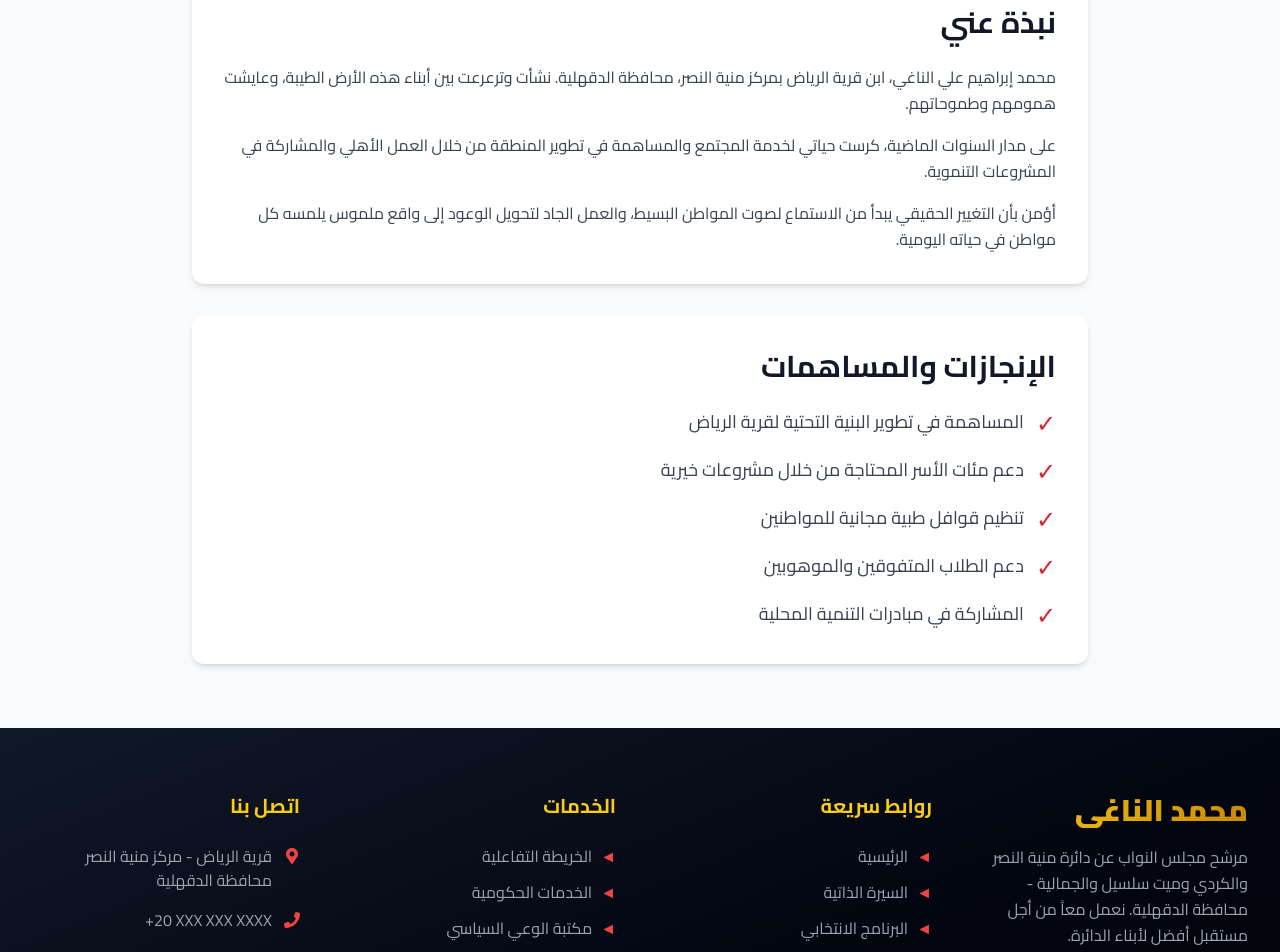
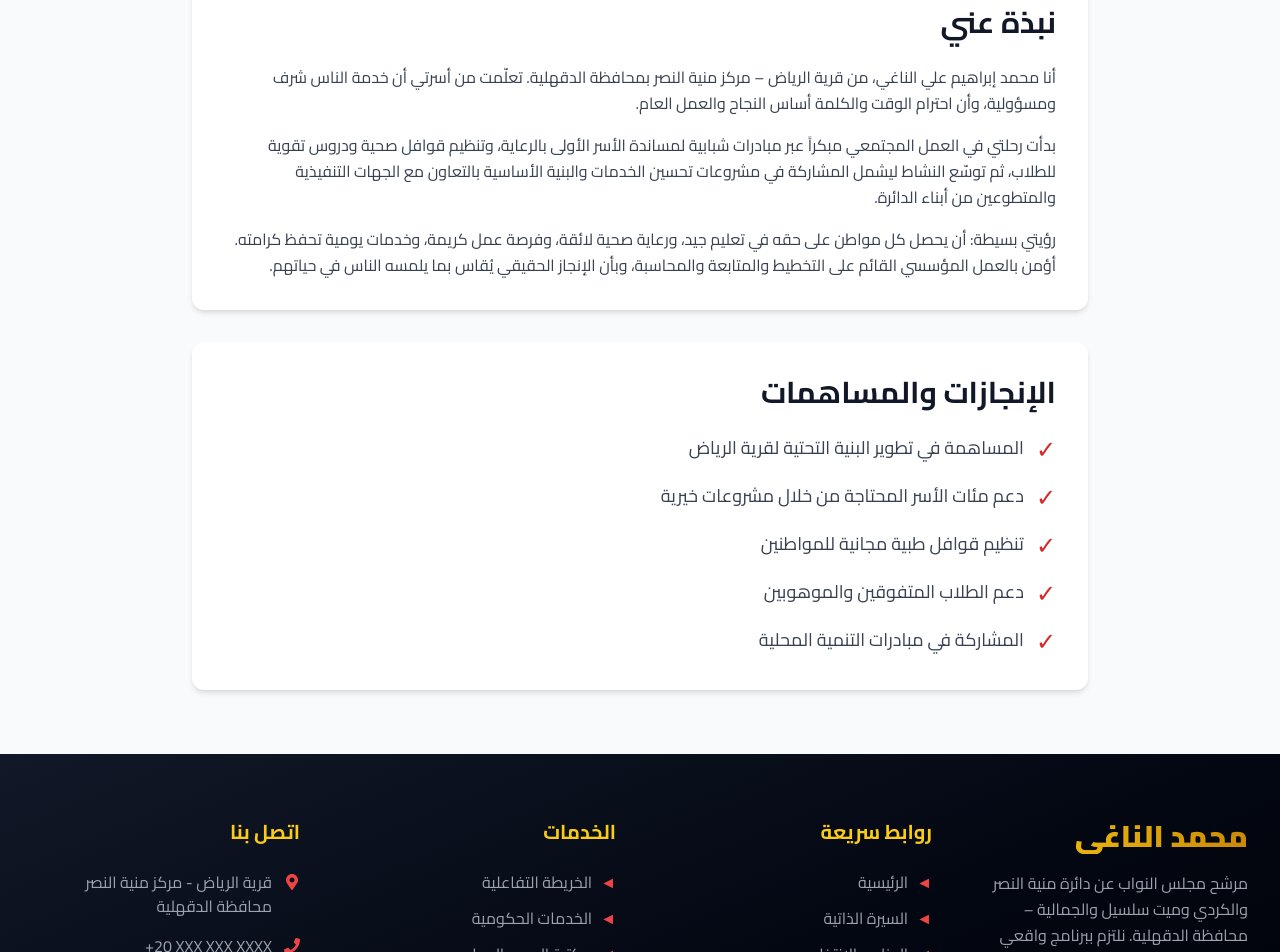
Before and after one commit to versona-tech/elNaghi, a Next.js app in the folder frontend/: page /biography in a window 1280 px wide. Shown: the part 1060-2012 px from the top of the page. Built offline with nearby package versions, Linux system fonts and the light colour scheme.

Commit message:
feat(content): Arabic copywriting pass across all public pages; refined footer tone and accessibility; program page adds Vision & Priorities section

```diff
--- a/frontend/src/components/Footer.js
+++ b/frontend/src/components/Footer.js
@@ -47,8 +47,8 @@ const Footer = () => {
               محمد الناغي
             </h3>
             <p className="text-gray-400 mb-6 leading-relaxed">
-              مرشح مجلس النواب عن دائرة منية النصر والكردي وميت سلسيل والجمالية - محافظة الدقهلية.
-              نعمل معاً من أجل مستقبل أفضل لأبناء الدائرة.
+              مرشح مجلس النواب عن دائرة منية النصر والكردي وميت سلسيل والجمالية – محافظة الدقهلية.
+              نلتزم ببرنامج واقعي يقيس الأثر على حياة الناس، وبالشفافية والمساءلة والعمل الميداني مع أبناء الدائرة.
             </p>
             <div className="flex gap-3">
               {socialLinks.map((social, index) => (
@@ -57,6 +57,7 @@ const Footer = () => {
                   href={social.href}
                   whileHover={{ scale: 1.2, rotate: 5 }}
                   whileTap={{ scale: 0.9 }}
+                  aria-label={`رابط ${social.icon.name}`}
                   className={`bg-gradient-to-r ${social.color} p-3 rounded-xl shadow-lg hover:shadow-xl transition-all duration-300`}
                 >
                   <social.icon size={20} />
@@ -150,7 +151,7 @@ const Footer = () => {
             جميع الحقوق محفوظة © {currentYear} - <span className="font-bold text-gold-400">محمد الناغي</span>
           </p>
           <p className="text-sm text-gray-500">
-            تم التطوير بواسطة <span className="text-primary-400 font-semibold">فريق التطوير</span>
+            تم التطوير بواسطة <span className="text-primary-400 font-semibold">الفريق الرقمي للحملة</span>
           </p>
         </motion.div>
       </div>
--- a/frontend/src/pages/biography.js
+++ b/frontend/src/pages/biography.js
@@ -67,16 +67,18 @@ const BiographyPage = () => {
               <h2 className="text-3xl font-bold text-gray-900 mb-6">نبذة عني</h2>
               <div className="prose prose-lg text-gray-700 leading-relaxed space-y-4">
                 <p>
-                  محمد إبراهيم علي الناغي، ابن قرية الرياض بمركز منية النصر، محافظة الدقهلية.
-                  نشأت وترعرعت بين أبناء هذه الأرض الطيبة، وعايشت همومهم وطموحاتهم.
+                  أنا محمد إبراهيم علي الناغي، من قرية الرياض – مركز منية النصر بمحافظة الدقهلية. تعلّمت من أسرتي أن
+                  خدمة الناس شرف ومسؤولية، وأن احترام الوقت والكلمة أساس النجاح والعمل العام.
                 </p>
                 <p>
-                  على مدار السنوات الماضية، كرست حياتي لخدمة المجتمع والمساهمة في تطوير
-                  المنطقة من خلال العمل الأهلي والمشاركة في المشروعات التنموية.
+                  بدأت رحلتي في العمل المجتمعي مبكراً عبر مبادرات شبابية لمساندة الأسر الأولى بالرعاية، وتنظيم قوافل
+                  صحية ودروس تقوية للطلاب، ثم توسّع النشاط ليشمل المشاركة في مشروعات تحسين الخدمات والبنية الأساسية
+                  بالتعاون مع الجهات التنفيذية والمتطوعين من أبناء الدائرة.
                 </p>
                 <p>
-                  أؤمن بأن التغيير الحقيقي يبدأ من الاستماع لصوت المواطن البسيط، والعمل
-                  الجاد لتحويل الوعود إلى واقع ملموس يلمسه كل مواطن في حياته اليومية.
+                  رؤيتي بسيطة: أن يحصل كل مواطن على حقه في تعليم جيد، ورعاية صحية لائقة، وفرصة عمل كريمة، وخدمات
+                  يومية تحفظ كرامته. أؤمن بالعمل المؤسسي القائم على التخطيط والمتابعة والمحاسبة، وبأن الإنجاز الحقيقي
+                  يُقاس بما يلمسه الناس في حياتهم.
                 </p>
               </div>
             </div>
--- a/frontend/src/pages/contact.js
+++ b/frontend/src/pages/contact.js
@@ -38,7 +38,7 @@ const ContactPage = () => {
       <section className="bg-gradient-to-r from-primary-700 to-primary-900 text-white py-16">
         <div className="container-custom">
           <h1 className="text-4xl md:text-5xl font-bold mb-4">اسأل المرشح</h1>
-          <p className="text-xl text-primary-100">نحن هنا للاستماع إليك والعمل على حل مشاكلك</p>
+          <p className="text-xl text-primary-100">صوتك مهم — نقرأ كل رسالة ونتابع كل طلب باهتمام</p>
         </div>
       </section>
 
--- a/frontend/src/pages/events.js
+++ b/frontend/src/pages/events.js
@@ -39,7 +39,7 @@ const EventsPage = () => {
       <section className="bg-gradient-to-r from-primary-700 to-primary-900 text-white py-16">
         <div className="container-custom">
           <h1 className="text-4xl md:text-5xl font-bold mb-4">الفعاليات</h1>
-          <p className="text-xl text-primary-100">شارك في اللقاءات والأنشطة القادمة</p>
+          <p className="text-xl text-primary-100">مواعيد اللقاءات الجماهيرية والجولات الميدانية وندوات الحوار</p>
         </div>
       </section>
 
@@ -141,7 +141,7 @@ const EventsPage = () => {
           ) : (
             <div className="text-center py-20">
               <p className="text-gray-500 text-lg">
-                {showUpcoming ? 'لا توجد فعاليات قادمة حالياً' : 'لا توجد فعاليات سابقة'}
+                {showUpcoming ? 'لا توجد فعاليات قادمة حالياً — سننشر المواعيد الجديدة قريباً' : 'لا توجد فعاليات سابقة'}
               </p>
             </div>
           )}
--- a/frontend/src/pages/index.js
+++ b/frontend/src/pages/index.js
@@ -107,7 +107,7 @@ export default function Home() {
               className="text-3xl md:text-4xl mb-4 font-bold text-gold-200"
               style={{ fontFamily: 'Tajawal, sans-serif' }}
             >
-              مرشح مجلس النواب - دائرة منية النصر والكردي وميت سلسيل والجمالية
+              مرشح مجلس النواب عن دائرة منية النصر والكردي وميت سلسيل والجمالية
             </motion.p>
             <motion.p
               initial={{ opacity: 0 }}
@@ -115,7 +115,7 @@ export default function Home() {
               transition={{ delay: 0.6, duration: 0.8 }}
               className="text-xl md:text-2xl mb-10 text-primary-100"
             >
-              دائرة منية النصر والكردي وميت سلسيل والجمالية - محافظة الدقهلية
+              برنامج واقعي • أولويات واضحة • التزام بالمحاسبة — معاً لنخدم أهلنا في الدائرة الكريمة بمحافظة الدقهلية
             </motion.p>
             <motion.div
               initial={{ opacity: 0, y: 20 }}
@@ -149,9 +149,10 @@ export default function Home() {
                 من أنا؟
               </h2>
               <p className="text-gray-700 text-lg leading-relaxed mb-6">
-                محمد الناغي، ابن قرية الرياض بمركز منية النصر، أسعى لخدمة أبناء
-                الدائرة وتحقيق تنمية حقيقية شاملة تلمسها كل أسرة. أؤمن بأن التغيير يبدأ من
-                الاستماع لهموم المواطنين والعمل الجاد لحل مشاكلهم.
+                أنا محمد الناغي، ابن قرية الرياض بمركز منية النصر. تربيت على خدمة الناس واحترام الكلمة
+                والوفاء بالوعد. أضع مصلحة أهلي في مقدمة الأولويات، وأسعى لبرنامج عملي يبدأ من احتياجات
+                المواطن اليومية: تعليم جيد، رعاية صحية لائقة، فرص عمل كريمة، وبنية تحتية تخدم الجميع.
+                منهجي بسيط: استماع دقيق، حلول قابلة للتنفيذ، ومتابعة مستمرة حتى نرى الأثر على الأرض.
               </p>
               <Link href="/biography" className="inline-flex items-center gap-3 px-6 py-3 bg-gradient-to-r from-primary-600 to-primary-700 text-white font-bold rounded-lg hover:from-primary-700 hover:to-primary-800 transition-all duration-300 group shadow-lg hover:shadow-xl">
                 اقرأ المزيد عن السيرة الذاتية
@@ -258,7 +259,7 @@ export default function Home() {
               <h2 className="text-4xl md:text-5xl font-black bg-gradient-to-r from-primary-700 to-primary-900 bg-clip-text text-transparent" style={{ fontFamily: 'Cairo, sans-serif' }}>
                 أحدث الأخبار
               </h2>
-              <p className="text-xl text-gray-600 mt-2">تابع آخر الأنشطة والفعاليات</p>
+              <p className="text-xl text-gray-600 mt-2">تابع المستجدات لحظة بلحظة وكن جزءاً من الحدث</p>
             </div>
             <Link href="/news" className="hidden md:inline-flex items-center gap-3 px-6 py-3 bg-gradient-to-r from-accent-600 to-accent-700 text-white font-bold rounded-lg hover:from-accent-700 hover:to-accent-800 transition-all duration-300 shadow-lg hover:shadow-xl">
               جميع الأخبار
@@ -296,7 +297,7 @@ export default function Home() {
               </motion.div>
             )) : (
               <div className="col-span-3 text-center text-gray-500 py-12">
-                لا توجد أخبار حالياً
+                لا توجد أخبار حالياً — عد إلينا قريباً لمتابعة آخر المستجدات.
               </div>
             )}
           </div>
@@ -315,7 +316,7 @@ export default function Home() {
           <div className="flex justify-between items-center mb-12">
             <div>
               <h2 className="section-title">الفعاليات القادمة</h2>
-              <p className="section-subtitle">شارك في اللقاءات والأنشطة</p>
+              <p className="section-subtitle">شاركنا لقاءات مباشرة ونقاشات مفتوحة مع أبناء الدائرة</p>
             </div>
             <Link href="/events" className="btn-secondary hidden md:flex items-center gap-2">
               جميع الفعاليات
@@ -350,7 +351,7 @@ export default function Home() {
               </div>
             )) : (
               <div className="col-span-3 text-center text-gray-500 py-8">
-                لا توجد فعاليات قادمة حالياً
+                لا توجد فعاليات قادمة حالياً — سنعلن عن المواعيد الجديدة قريباً.
               </div>
             )}
           </div>
--- a/frontend/src/pages/map.js
+++ b/frontend/src/pages/map.js
@@ -60,7 +60,7 @@ const MapPage = () => {
         <div className="container-custom">
           <h1 className="text-4xl md:text-5xl font-bold mb-4">الخريطة التفاعلية</h1>
           <p className="text-xl text-primary-100">
-            استكشف قرى ومناطق دائرة منية النصر والكردي وميت سلسيل والجمالية
+            صورة واضحة لمراكز وقرى الدائرة مع لمحات سريعة عن السكان والأنشطة.
           </p>
         </div>
       </section>
@@ -109,7 +109,7 @@ const MapPage = () => {
                 <div className="space-y-3">
                   <div className="flex items-center gap-3">
                     <div className="w-6 h-6 bg-red-500 rounded-full"></div>
-                    <span className="text-sm text-gray-700">المقر الرئيسي</span>
+                    <span className="text-sm text-gray-700">المقر الرئيسي للحملة</span>
                   </div>
                   <div className="flex items-center gap-3">
                     <div className="w-6 h-6 bg-blue-500 rounded-full"></div>
--- a/frontend/src/pages/news/index.js
+++ b/frontend/src/pages/news/index.js
@@ -44,7 +44,7 @@ const NewsPage = () => {
       <section className="bg-gradient-to-r from-primary-700 to-primary-900 text-white py-16">
         <div className="container-custom">
           <h1 className="text-4xl md:text-5xl font-bold mb-4">الأخبار والأنشطة</h1>
-          <p className="text-xl text-primary-100">تابع آخر الأخبار والفعاليات والإنجازات</p>
+          <p className="text-xl text-primary-100">تغطيات موثّقة لأنشطة الحملة وإنجازاتها وآراء المواطنين</p>
         </div>
       </section>
 
@@ -148,7 +148,7 @@ const NewsPage = () => {
             </>
           ) : (
             <div className="text-center py-20">
-              <p className="text-gray-500 text-lg">لا توجد أخبار حالياً</p>
+              <p className="text-gray-500 text-lg">لا توجد أخبار حالياً — ترقّبوا جديد الحملة قريباً.</p>
             </div>
           )}
         </div>
--- a/frontend/src/pages/services.js
+++ b/frontend/src/pages/services.js
@@ -98,7 +98,7 @@ const ServicesPage = () => {
         <div className="container-custom">
           <h1 className="text-4xl md:text-5xl font-bold mb-4">الخدمات الحكومية</h1>
           <p className="text-xl text-primary-100">
-            روابط مباشرة للخدمات الحكومية لتسهيل إنجاز معاملاتك
+            دليل سريع وروابط موثوقة لإنجاز معاملاتك بأقل وقت ومجهود — هدفنا تسهيل وصولك للخدمة.
           </p>
         </div>
       </section>
@@ -141,7 +141,7 @@ const ServicesPage = () => {
           <div className="mt-12 card p-8 bg-gradient-to-br from-primary-600 to-primary-800 text-white text-center">
             <h2 className="text-3xl font-bold mb-4">تحتاج مساعدة؟</h2>
             <p className="text-xl text-primary-100 mb-6">
-              إذا واجهت أي صعوبة في إنجاز معاملاتك الحكومية، لا تتردد في التواصل معنا
+              فريق الدعم بحملة محمد الناغي جاهز لمساعدتك خطوة بخطوة حتى تُنجز طلبك بنجاح.
             </p>
             <Link href="/contact" className="btn-primary bg-white text-primary-700 hover:bg-gray-100">
               تواصل معنا الآن
```
Also changed, not shown: frontend/src/pages/awareness.js (+4 -4 lines), frontend/src/pages/program.js (+9 -1 lines).
